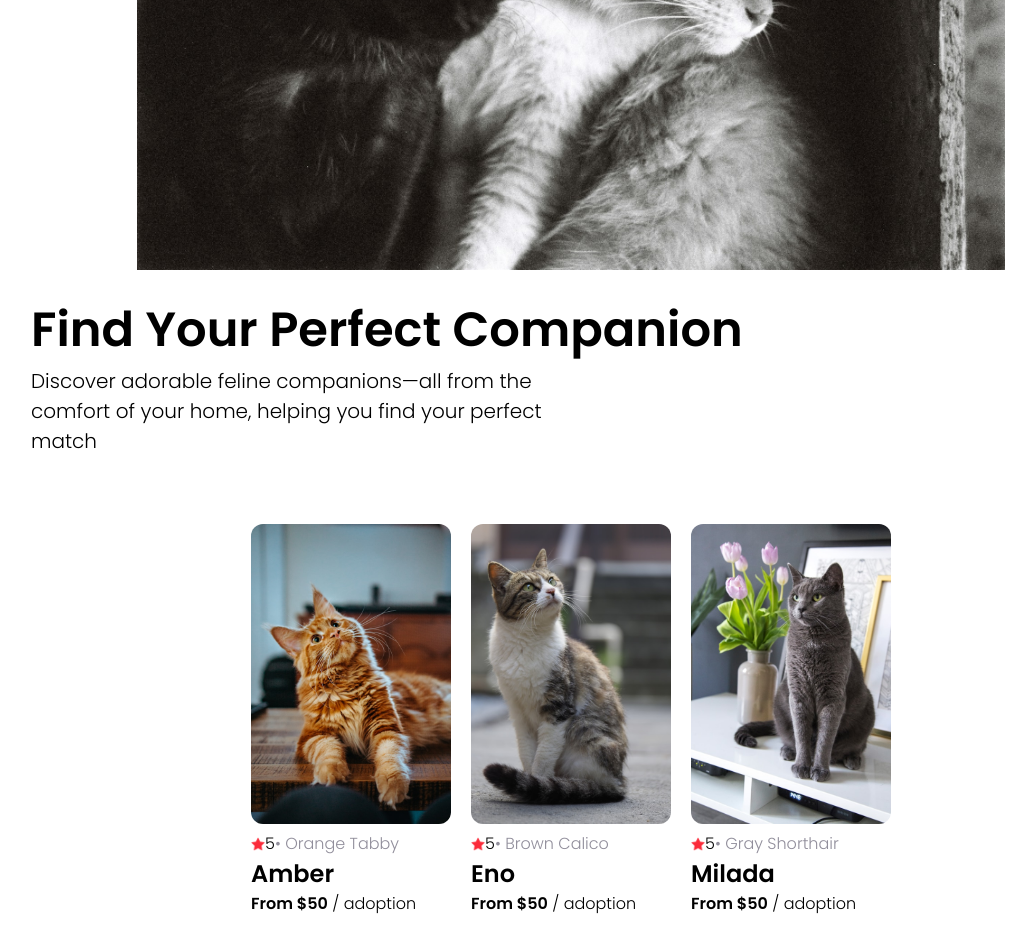
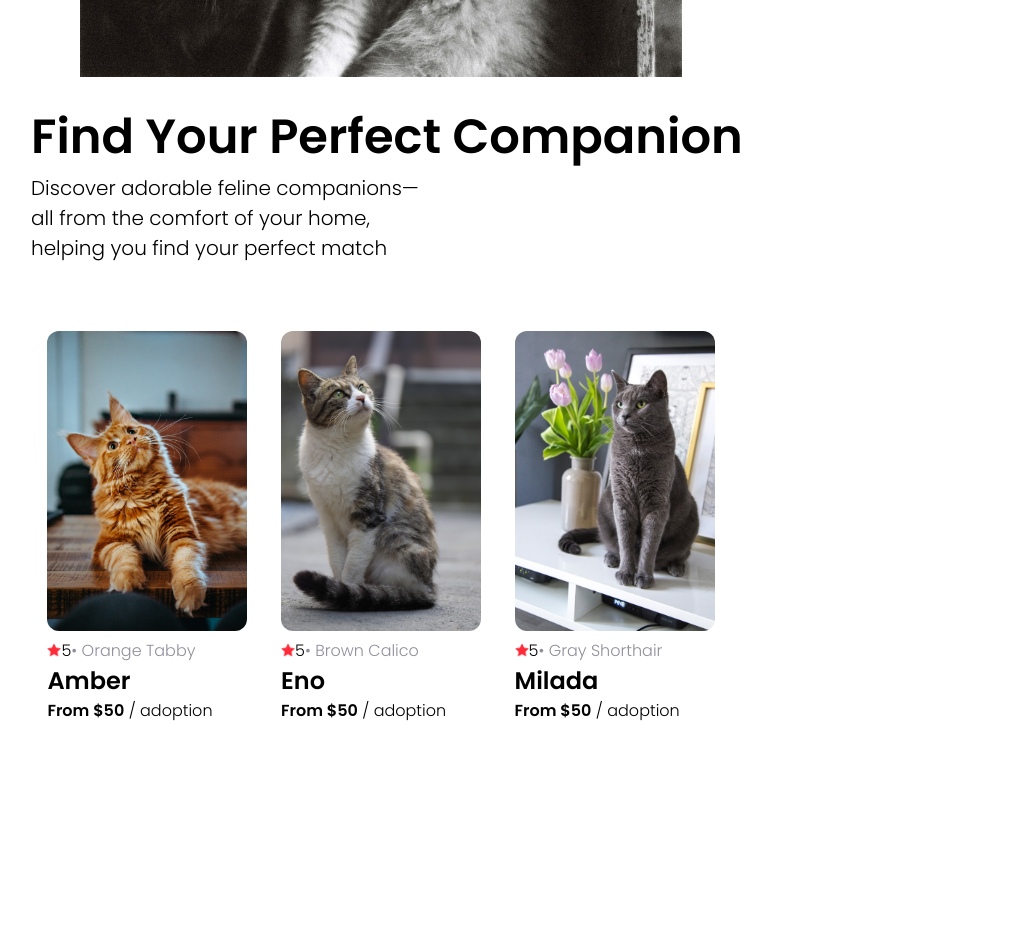
Before and after one commit to jenieg/experiences-page, a React (Vite) app: page / in a window 1280 px wide. Shown: the part 458-1410 px from the top of the page, without its empty margins (69-1105 px from the left). After the commit the page ends 1229 px from the top, so only its background shows below. Built offline with nearby package versions, Linux system fonts and the light colour scheme.

Commit message:
max width added

```diff
--- a/src/App.css
+++ b/src/App.css
@@ -1,7 +1,8 @@
 .card-list {
+    max-width: 900px;
     margin: 3rem 0;
     display: flex;
-    gap: 20px;
+    gap: 2.1rem;
     justify-content: center;
     flex-wrap: wrap;
 }
--- a/src/components/hero.css
+++ b/src/components/hero.css
@@ -1,6 +1,6 @@
 .hero {
-    max-width: 1400px;
-    margin-top: 1rem;
+    max-width: 900px;
+    margin-top: 1rem auto;
     padding: 20px;
     display: flex;
     flex-direction: column;
```
